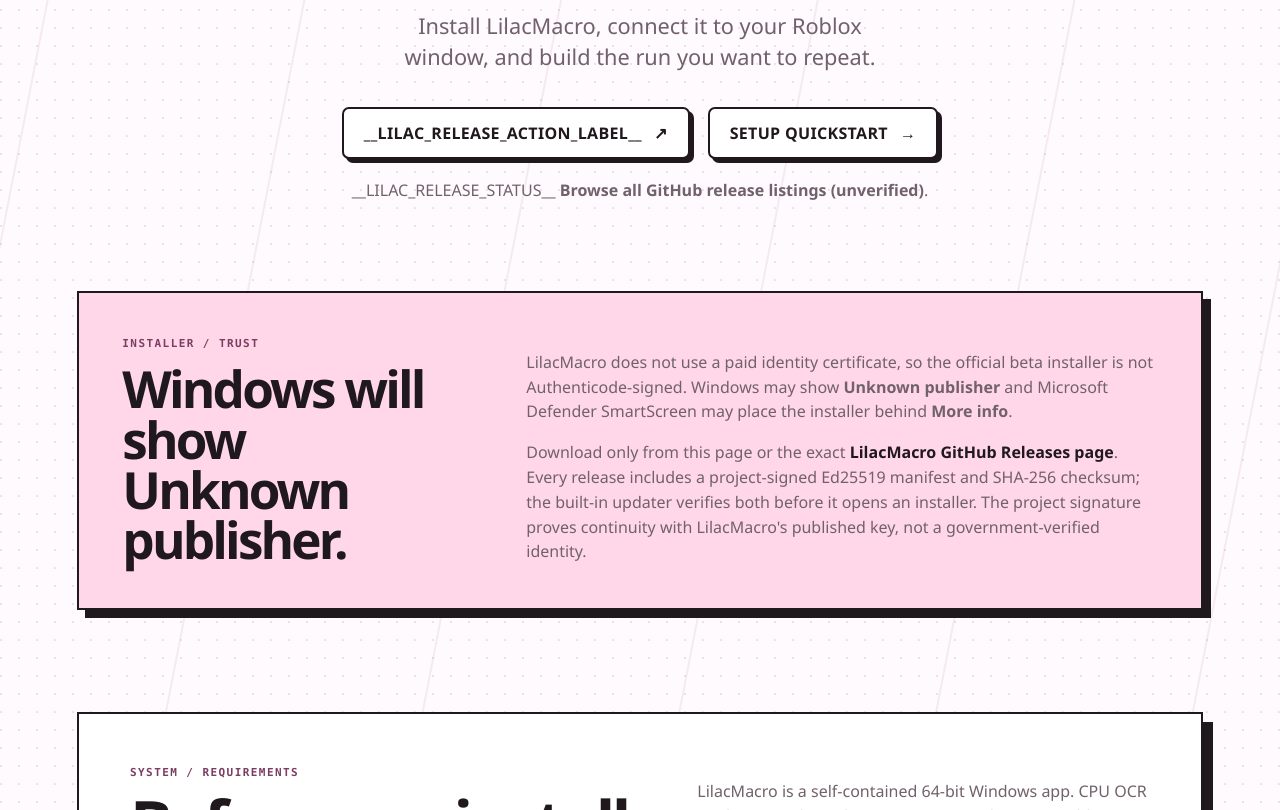
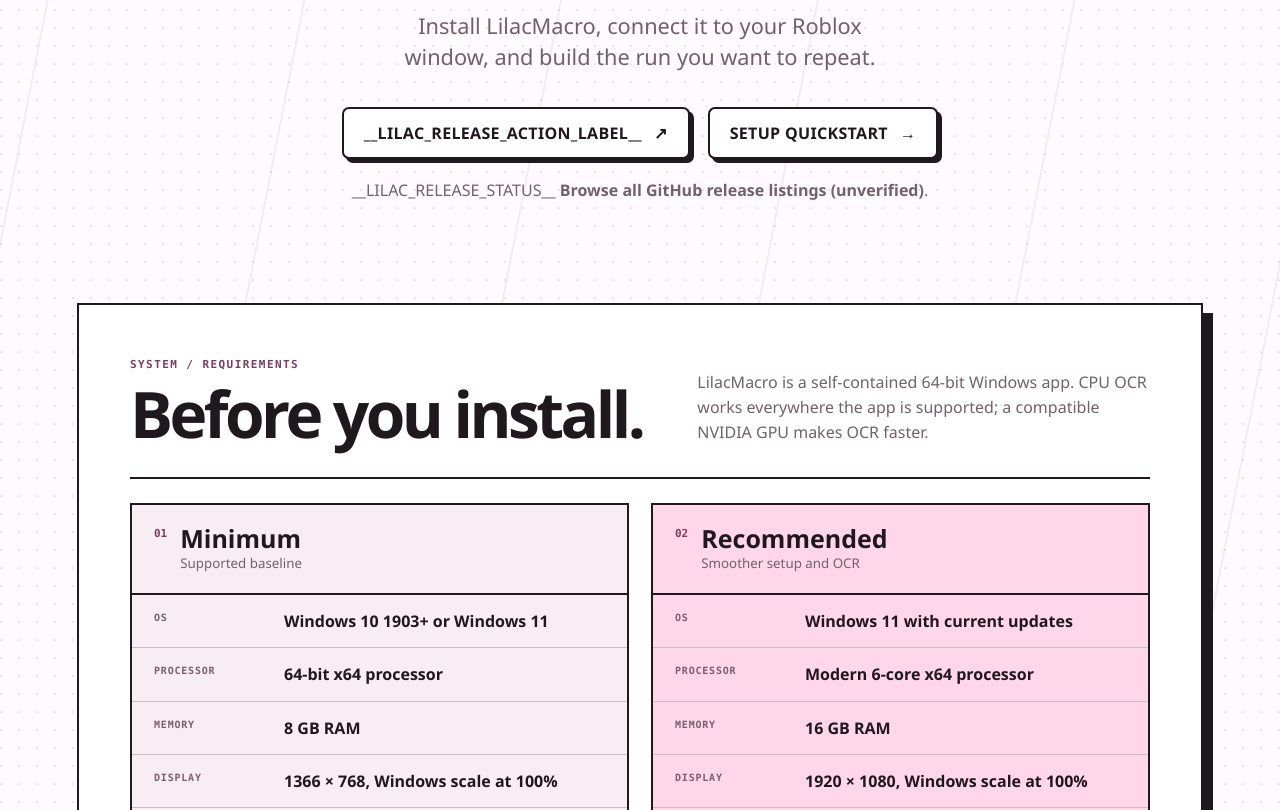
Before and after one commit to LeniLilac/LilacMacro-Services, a website: page public/downloads.html in a window 1280 px wide. Shown: the part 423-1233 px from the top of the page. Drawn offline with Linux system fonts and the light colour scheme; files that its build step writes are made by us from their sources.

Commit message:
Remove installer trust panel

```diff
--- a/public/downloads.css
+++ b/public/downloads.css
@@ -99,42 +99,6 @@
 .release-note a {
   color: inherit;
   font-weight: 700;
-}
-
-.installer-trust {
-  display: grid;
-  grid-template-columns: minmax(260px, 0.7fr) minmax(0, 1.3fr);
-  gap: clamp(28px, 5vw, 72px);
-  margin-top: clamp(64px, 7vw, 96px);
-  padding: clamp(24px, 3.4vw, 44px);
-  border: 2px solid var(--download-ink);
-  background: var(--download-pink-soft);
-  box-shadow: 8px 8px 0 var(--download-ink);
-}
-
-.installer-trust h2 {
-  margin-top: 12px;
-  font-size: clamp(34px, 4vw, 58px);
-  line-height: 0.98;
-}
-
-.trust-copy {
-  align-self: end;
-}
-
-.trust-copy p {
-  margin: 0;
-  color: var(--download-muted);
-  line-height: 1.55;
-}
-
-.trust-copy p + p {
-  margin-top: 16px;
-}
-
-.trust-copy a {
-  color: var(--download-ink);
-  font-weight: 750;
 }
 
 .requirements {
@@ -452,7 +416,6 @@
 }
 
 @media (max-width: 880px) {
-  .installer-trust,
   .requirements-heading,
   .quickstart-heading,
   .guide-row {
@@ -502,11 +465,6 @@
     box-shadow: 6px 6px 0 var(--download-ink);
   }
 
-  .installer-trust {
-    padding: 22px 18px;
-    box-shadow: 6px 6px 0 var(--download-ink);
-  }
-
   .requirements-heading {
     grid-template-columns: minmax(0, 1fr);
     gap: 24px;
--- a/public/downloads.html
+++ b/public/downloads.html
@@ -58,29 +58,6 @@
             >.
           </p>
         </div>
-
-        <aside class="installer-trust" aria-labelledby="installer-trust-title">
-          <div>
-            <p class="section-number">INSTALLER / TRUST</p>
-            <h2 id="installer-trust-title">Windows will show<br />Unknown publisher.</h2>
-          </div>
-          <div class="trust-copy">
-            <p>
-              LilacMacro does not use a paid identity certificate, so the official beta installer is
-              not Authenticode-signed. Windows may show <strong>Unknown publisher</strong> and
-              Microsoft Defender SmartScreen may place the installer behind
-              <strong>More info</strong>.
-            </p>
-            <p>
-              Download only from this page or the exact
-              <a href="https://github.com/LeniLilac/LilacMacro/releases"
-                >LilacMacro GitHub Releases page</a
-              >. Every release includes a project-signed Ed25519 manifest and SHA-256 checksum; the
-              built-in updater verifies both before it opens an installer. The project signature
-              proves continuity with LilacMacro's published key, not a government-verified identity.
-            </p>
-          </div>
-        </aside>
 
         <section class="requirements" aria-labelledby="requirements-title">
           <div class="requirements-heading">
```
